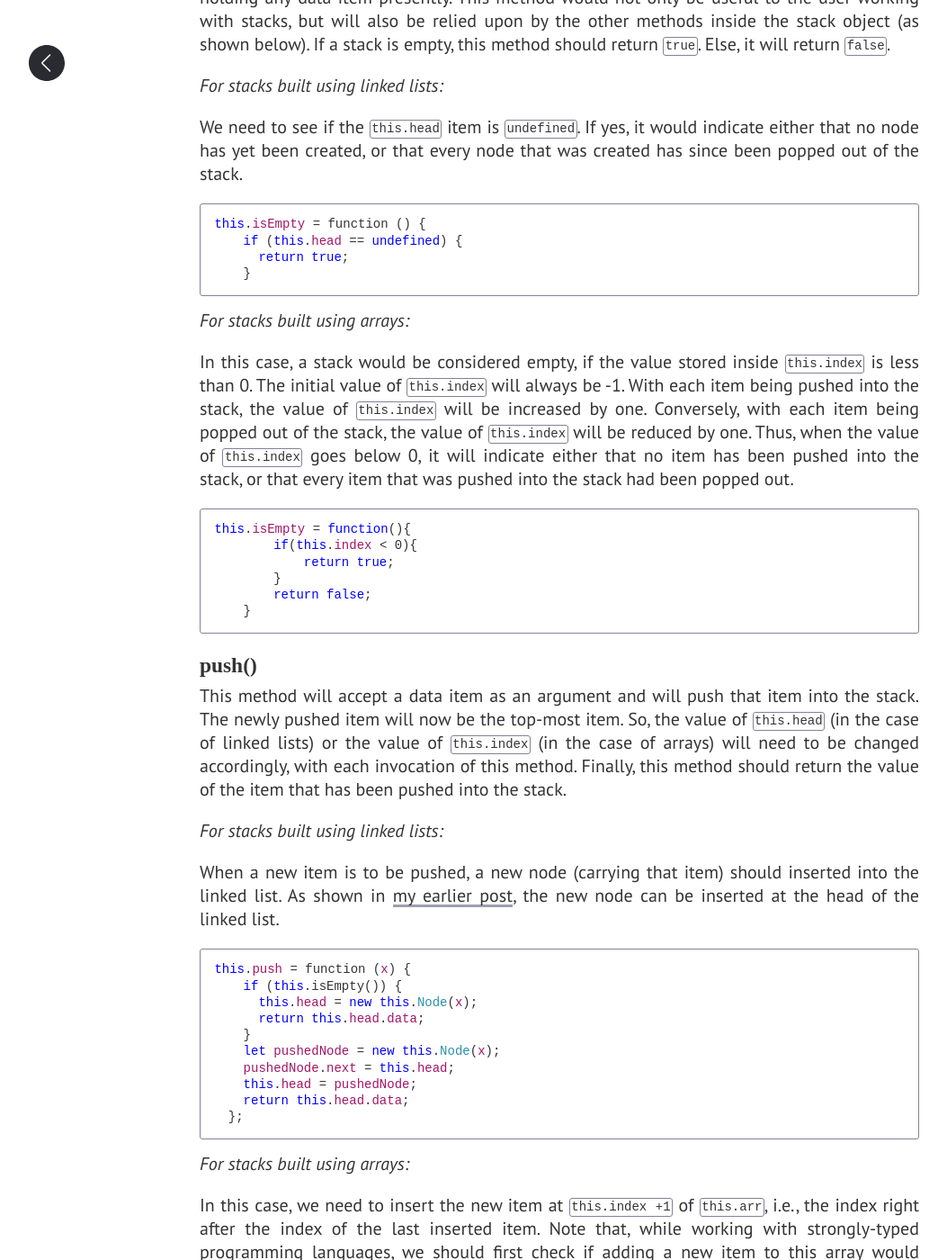
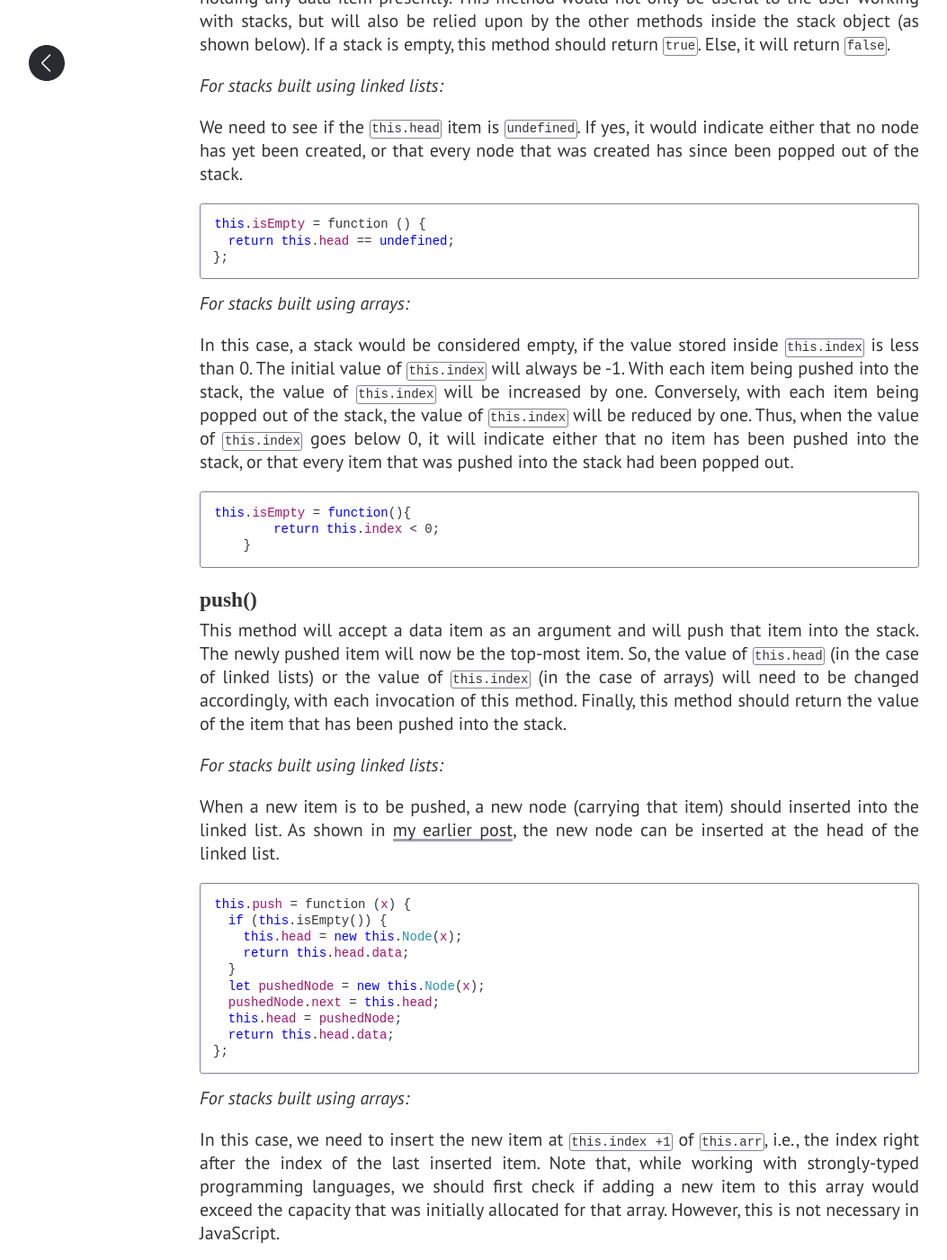
Before and after one commit to oitee/oitee.github.io, a Jekyll site: the page built from _posts/2021-07-30-implementing-stacks.md, in a window 1280 px wide and 1400 px high, scrolled down 2797 px. Shown: the whole window at 90% size, without its empty margins (18-1071 px from the left). Built offline with Jekyll 4.4.1, drawn with Linux system fonts in a browser that asks for light colours; some web fonts are replaced; some of the changed text lies outside the part shown.

Commit message:
Adding minor changes to earlier posts.

````diff
--- a/_posts/2021-07-30-implementing-stacks.md
+++ b/_posts/2021-07-30-implementing-stacks.md
@@ -8,15 +8,15 @@ Stack is a common data structure that is often used to retrieve and insert data
 
 ## What are stacks?
 
-Stacks are containers of data items, where the data items are arranged and retrieved as per the last-in-first-out (LIFO) order. This means that the last item added to the data structure will be the first item that can be accessed. This kind of data structure is modelled after a real-world *stack* of plates in a kitchen sink. It can also be thought of a jar of biscuits, where one can only reach the first item before moving onto the next one. LIFO has many practical applications. For example, the undo-operation (ctrl + z) that is available in various computer programs, follow the LIFO principle, as we always need to access the last change carried out. [Brackets are opened and closed](/2021/07/25/valid-parenthesis.html) as per this order as well. Also, recursive algorithms will always be arranged in this order.
+Stacks are containers of data items, where the data items are arranged and retrieved as per the last-in-first-out (LIFO) order. This means that the last item added to the data structure will be the first item that can be accessed. This kind of data structure is modelled after a real-world _stack_ of plates in a kitchen sink. It can also be thought of a jar of biscuits, where one can only reach the first item before moving onto the next one. LIFO has many practical applications. For example, the undo-operation (ctrl + z) that is available in various computer programs, follow the LIFO principle, as we always need to access the last change carried out. [Brackets are opened and closed](/2021/07/25/valid-parenthesis.html) as per this order as well. Also, recursive algorithms will always be arranged in this order.
 
 Some of the common operations involving stack are as follows:
 
 `isEmpty()`: returns `true` if a stack is empty, i.e., if it does not contain any data items.
 
-`push()`:  adds a new item at the top of the stack.
+`push()`: adds a new item at the top of the stack.
 
-`pop()`:  deletes the last added item from a stack and returns the deleted item
+`pop()`: deletes the last added item from a stack and returns the deleted item
 
 `peek()`: returns the last added item from a stack.
 
@@ -71,27 +71,23 @@ In the following part of this post, I will show how each of these methods will b
 
 The task of this method is to determine if a stack object (created by the constructor) is holding any data item presently. This method would not only be useful to the user working with stacks, but will also be relied upon by the other methods inside the stack object (as shown below). If a stack is empty, this method should return `true`. Else, it will return `false`.
 
-*For stacks built using linked lists:*
+_For stacks built using linked lists:_
 
 We need to see if the `this.head` item is `undefined`. If yes, it would indicate either that no node has yet been created, or that every node that was created has since been popped out of the stack.
 
 ```js
 this.isEmpty = function () {
-    if (this.head == undefined) {
-      return true;
-    }
+  return this.head == undefined;
+};
 ```
 
-*For stacks built using arrays:*
+_For stacks built using arrays:_
 
-In this case, a stack would be considered empty, if the value stored inside  `this.index` is less than 0. The initial value of `this.index` will always be -1. With each item being pushed into the stack, the value of `this.index` will be increased by one. Conversely, with each item being popped out of the stack, the value of `this.index` will be reduced by one. Thus, when the value of `this.index` goes below 0, it will indicate either that no item has been pushed into the stack, or that every item that was pushed into the stack had been popped out.
+In this case, a stack would be considered empty, if the value stored inside `this.index` is less than 0. The initial value of `this.index` will always be -1. With each item being pushed into the stack, the value of `this.index` will be increased by one. Conversely, with each item being popped out of the stack, the value of `this.index` will be reduced by one. Thus, when the value of `this.index` goes below 0, it will indicate either that no item has been pushed into the stack, or that every item that was pushed into the stack had been popped out.
 
 ```js
 this.isEmpty = function(){
-        if(this.index < 0){
-            return true;
-        }
-        return false;
+        return this.index < 0;
     }
 ```
 
@@ -99,96 +95,95 @@ this.isEmpty = function(){
 
 This method will accept a data item as an argument and will push that item into the stack. The newly pushed item will now be the top-most item. So, the value of `this.head` (in the case of linked lists) or the value of `this.index` (in the case of arrays) will need to be changed accordingly, with each invocation of this method. Finally, this method should return the value of the item that has been pushed into the stack.
 
-*For stacks built using linked lists:*
+_For stacks built using linked lists:_
 
 When a new item is to be pushed, a new node (carrying that item) should inserted into the linked list. As shown in [my earlier post](/2021/07/28/linked-lists-in-javascript.html), the new node can be inserted at the head of the linked list.
 
 ```js
 this.push = function (x) {
-    if (this.isEmpty()) {
-      this.head = new this.Node(x);
-      return this.head.data;
-    }
-    let pushedNode = new this.Node(x);
-    pushedNode.next = this.head;
-    this.head = pushedNode;
+  if (this.isEmpty()) {
+    this.head = new this.Node(x);
     return this.head.data;
-  };
+  }
+  let pushedNode = new this.Node(x);
+  pushedNode.next = this.head;
+  this.head = pushedNode;
+  return this.head.data;
+};
 ```
 
-*For stacks built using arrays:*
+_For stacks built using arrays:_
 
 In this case, we need to insert the new item at `this.index +1` of `this.arr`, i.e., the index right after the index of the last inserted item. Note that, while working with strongly-typed programming languages, we should first check if adding a new item to this array would exceed the capacity that was initially allocated for that array. However, this is not necessary in JavaScript.
 
 ```js
-this.push = function(x){
-        this.index++;
-        this.arr[this.index] = x;
-        return x;
-    }
+this.push = function (x) {
+  this.index++;
+  this.arr[this.index] = x;
+  return x;
+};
 ```
 
 ### pop()
 
 This method will delete the last item that was pushed into the stack and return that item to the caller. However, before carrying out this operation, it would be important to see if the stack is empty. This can be done by invoking the `this.isEmpty()` method. If the stack is empty, an appropriate error message should be returned.
 
-*For stacks built using linked lists:*
+_For stacks built using linked lists:_
 
 If the stack is not empty, the node next to the head node should be replaced as the new head node of the linked list, i.e., `this.head = this.head.next`. But before carrying out this change, it would be important to store the data carried by `this.head`, as we will need to return that value:
 
 ```js
 this.pop = function () {
-    if (this.isEmpty()) {
-      return "stack underflow";
-    }
-    let popped = this.head.data;
-    this.head = this.head.next;
-    return popped;
-  };
+  if (this.isEmpty()) {
+    return "stack underflow";
+  }
+  let popped = this.head.data;
+  this.head = this.head.next;
+  return popped;
+};
 ```
 
-*For stacks built using arrays:*
+_For stacks built using arrays:_
 
 For stacks using arrays, we need to return the data item at the `this.index` of `this.arr` and reduce the value `this.index` by one.
 
-
 ```js
-this.pop = function(){
-        if(this.isEmpty()){
-            return "stack underflow";
-        }
-        let popped = this.arr[this.index];
-        this.index--;
-        return popped;
-    }
+this.pop = function () {
+  if (this.isEmpty()) {
+    return "stack underflow";
+  }
+  let popped = this.arr[this.index];
+  this.index--;
+  return popped;
+};
 ```
 
 ### peek()
 
 This method will return the last item that was pushed to a stack.
 
-*For stacks built using linked lists:*
+_For stacks built using linked lists:_
 
 For stacks using linked lists, we need to return the value stored in `this.head.data`. But before doing this, we need to first check if the stack is empty.
 
 ```js
 this.peek = function () {
-    if (this.isEmpty()) {
-      return "stack empty";
-    }
-    return this.head.data;
-  };
+  if (this.isEmpty()) {
+    return "stack empty";
+  }
+  return this.head.data;
+};
 ```
 
-*For stacks built using arrays*:
+_For stacks built using arrays_:
 
-We need to return the value stored at `this.index` of  `this.arr` of the stack. But, if the stack is empty, we need to return an appropriate response.
+We need to return the value stored at `this.index` of `this.arr` of the stack. But, if the stack is empty, we need to return an appropriate response.
 
 ```js
-this.peek = function(){
-        if(this.isEmpty()){
-            return "stack empty";
-        }
-        return this.arr[this.index];
-    }
+this.peek = function () {
+  if (this.isEmpty()) {
+    return "stack empty";
+  }
+  return this.arr[this.index];
+};
 ```
````
Also changed, not shown: _posts/2021-07-27-data-structures-arrays-and-linked-lists.md (+18 -12 lines).
